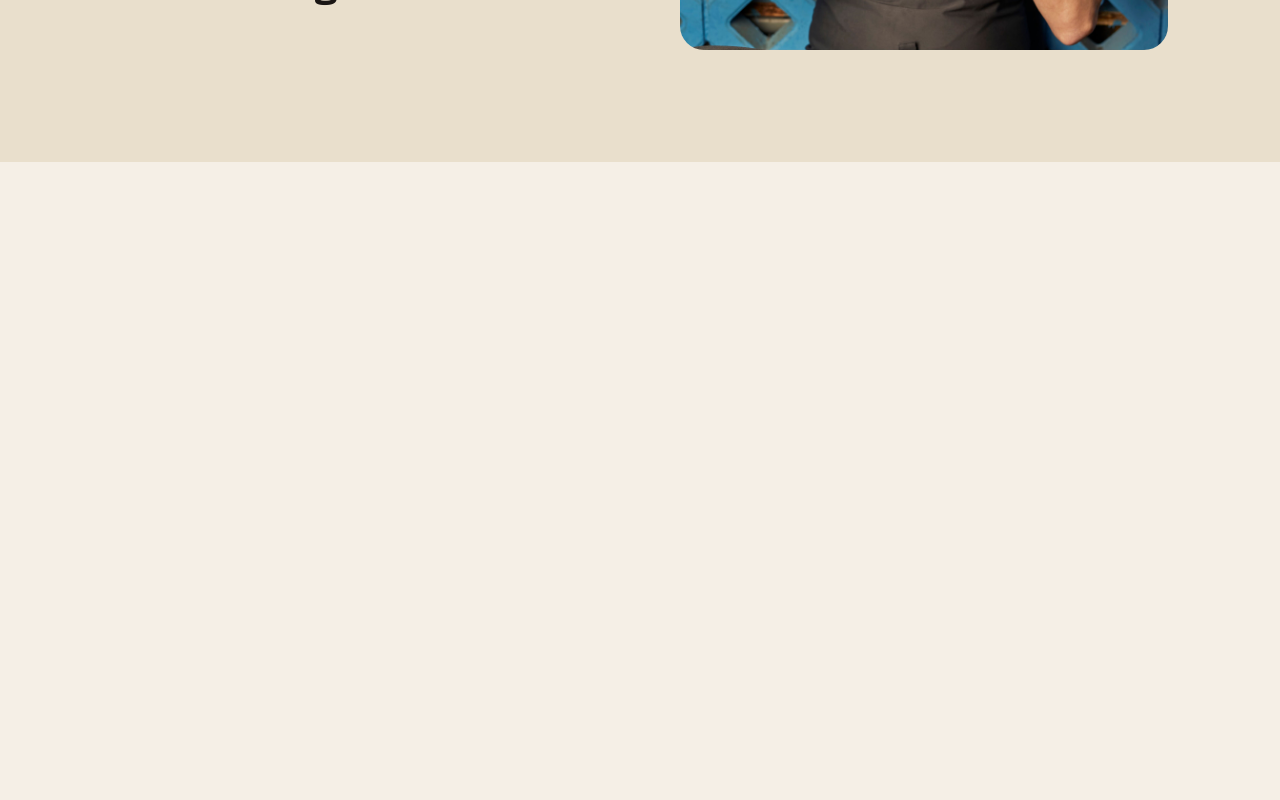
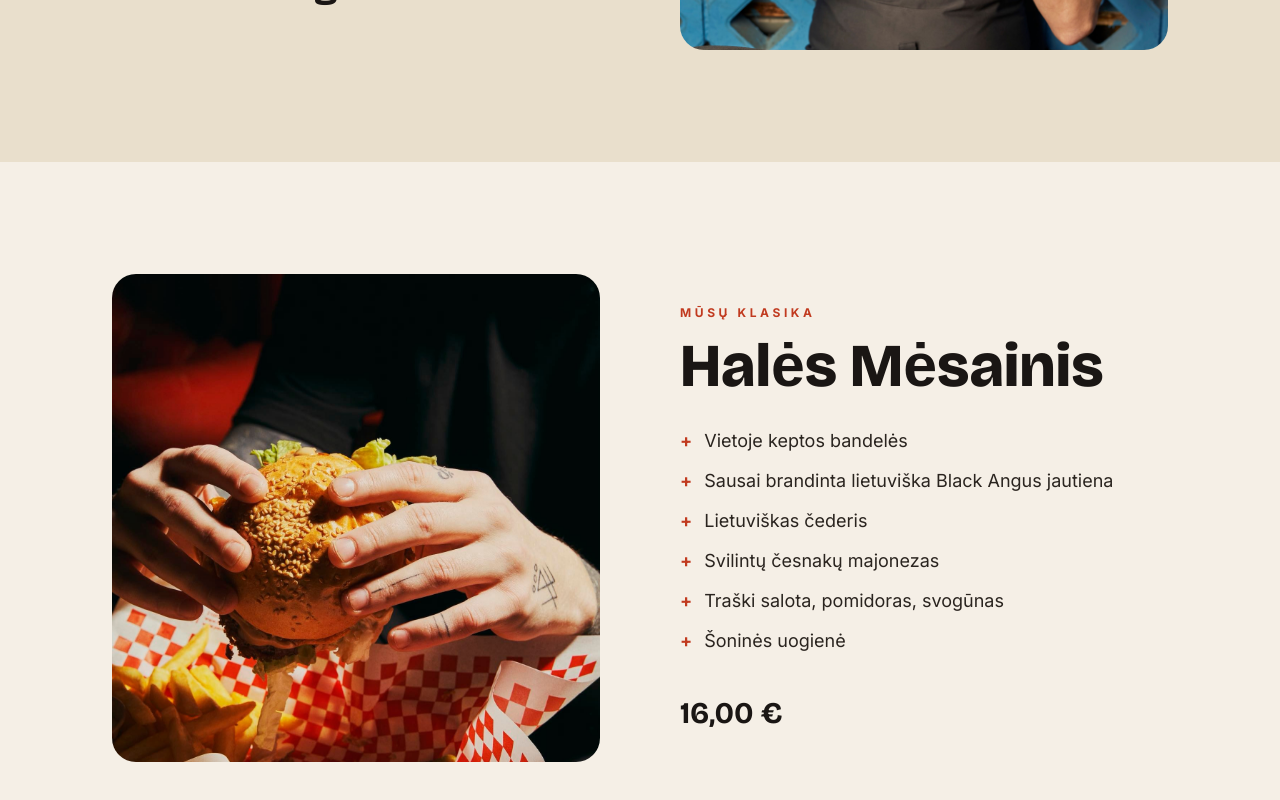
Before and after one commit to Robislabs/halesmesainis, a Next.js app: page / in a window 1280 px wide. Shown: the part 1282-2082 px from the top of the page. Before the commit the page ends 1444 px from the top, so only its background shows below. Built offline with nearby package versions, Linux system fonts and the light colour scheme.

Commit message:
feat: signature burger feature section

```diff
--- a/src/app/page.tsx
+++ b/src/app/page.tsx
@@ -1,11 +1,13 @@
 import { Hero } from "@/components/sections/Hero";
 import { StoryStrip } from "@/components/sections/StoryStrip";
+import { SignatureBurger } from "@/components/sections/SignatureBurger";
 
 export default function Home() {
   return (
     <main>
       <Hero />
       <StoryStrip />
+      <SignatureBurger />
     </main>
   );
 }
--- /dev/null
+++ b/src/components/sections/SignatureBurger.tsx
@@ -0,0 +1,55 @@
+"use client";
+
+import Image from "next/image";
+import { motion } from "framer-motion";
+import { Container } from "@/components/ui/Container";
+import { content } from "@/content";
+
+export function SignatureBurger() {
+  const { signature } = content;
+  return (
+    <section className="py-20 sm:py-28">
+      <Container>
+        <div className="grid grid-cols-1 lg:grid-cols-2 gap-12 lg:gap-20 items-center">
+          <motion.div
+            initial={{ opacity: 0, scale: 0.96 }}
+            whileInView={{ opacity: 1, scale: 1 }}
+            viewport={{ once: true, margin: "-80px" }}
+            transition={{ duration: 0.7, ease: "easeOut" }}
+            className="relative aspect-square w-full rounded-3xl overflow-hidden"
+          >
+            <Image
+              src={signature.photo}
+              alt={signature.name}
+              fill
+              className="object-cover"
+              sizes="(max-width: 1024px) 100vw, 50vw"
+            />
+          </motion.div>
+
+          <div>
+            <p className="text-xs font-bold tracking-[0.3em] uppercase text-[var(--color-chili)]">
+              Mūsų klasika
+            </p>
+            <h2 className="mt-4 font-[family-name:var(--font-display)] font-extrabold text-[clamp(2.2rem,5vw,3.8rem)] leading-[0.95]">
+              {signature.name}
+            </h2>
+            <ul className="mt-8 space-y-3 text-lg text-[var(--color-ink-soft)]">
+              {signature.ingredients.map((ing) => (
+                <li key={ing} className="flex gap-3">
+                  <span className="text-[var(--color-chili)] font-bold">+</span>
+                  <span>{ing}</span>
+                </li>
+              ))}
+            </ul>
+            {signature.price && (
+              <p className="mt-10 font-[family-name:var(--font-display)] text-3xl font-bold">
+                {signature.price}
+              </p>
+            )}
+          </div>
+        </div>
+      </Container>
+    </section>
+  );
+}
```
Also changed, not shown: public/images/signature-burger.jpg (added).
